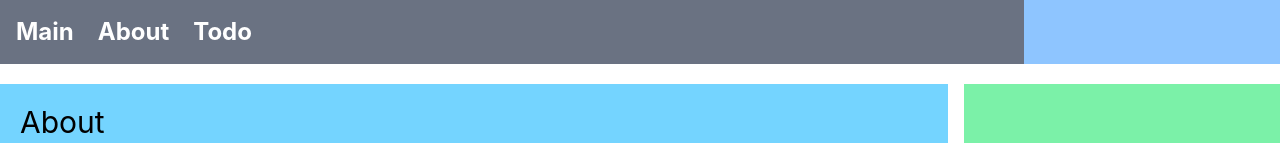
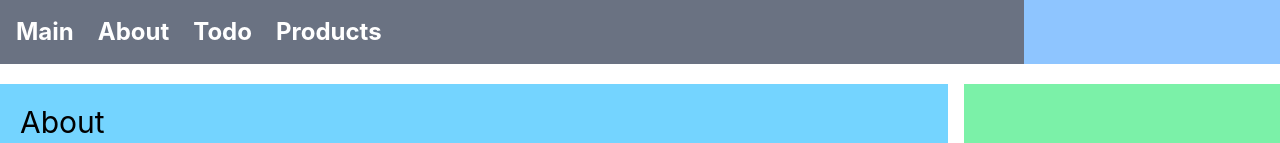
Before and after one commit to yoonsysm/mall, a React (Vite) app: page / in a window 1280 px wide. Shown: the top 143 px of the page. Built offline with nearby package versions, Linux system fonts and the light colour scheme.

Commit message:
Up to Section 06 - 44

```diff
--- a/src/components/menus/basicMenu.tsx
+++ b/src/components/menus/basicMenu.tsx
@@ -14,6 +14,9 @@ function BasicMenu() {
           <li className="pr-6 text-2xl">
             <NavLink to="/todo/">Todo</NavLink>
           </li>
+          <li className="pr-6 text-2xl">
+            <NavLink to="/products/">Products</NavLink>
+          </li>
         </ul>
       </div>
     </nav>
--- /dev/null
+++ b/src/pages/products/listPage.tsx
@@ -0,0 +1,9 @@
+const ListPage = () => {
+  return (
+    <div className="w-full mt-4 border border-solid border-neutral-300 shadow-md">
+      <div className="text-2xl m-4 font-extrabold">Products List Page</div>
+    </div>
+  );
+};
+
+export default ListPage;
--- a/src/router/productsRouter.tsx
+++ b/src/router/productsRouter.tsx
@@ -1,6 +1,9 @@
 import { lazy, Suspense } from "react";
+import { Navigate } from "react-router";
 
 const ProductsIndex = lazy(() => import("../pages/products/indexPage"));
+
+const ProductsList = lazy(() => import("../pages/products/listPage"));
 
 const Loading = () => <div>Products Loading....</div>;
 
@@ -8,6 +11,19 @@ export default function productsRouter() {
   return {
     path: "products",
     Component: ProductsIndex,
-    children: [],
+    children: [
+      {
+        path: "list",
+        element: (
+          <Suspense fallback={<Loading />}>
+            <ProductsList />
+          </Suspense>
+        ),
+      },
+      {
+        path: "",
+        element: <Navigate to={"/products/list"}></Navigate>,
+      },
+    ],
   };
 }
```
